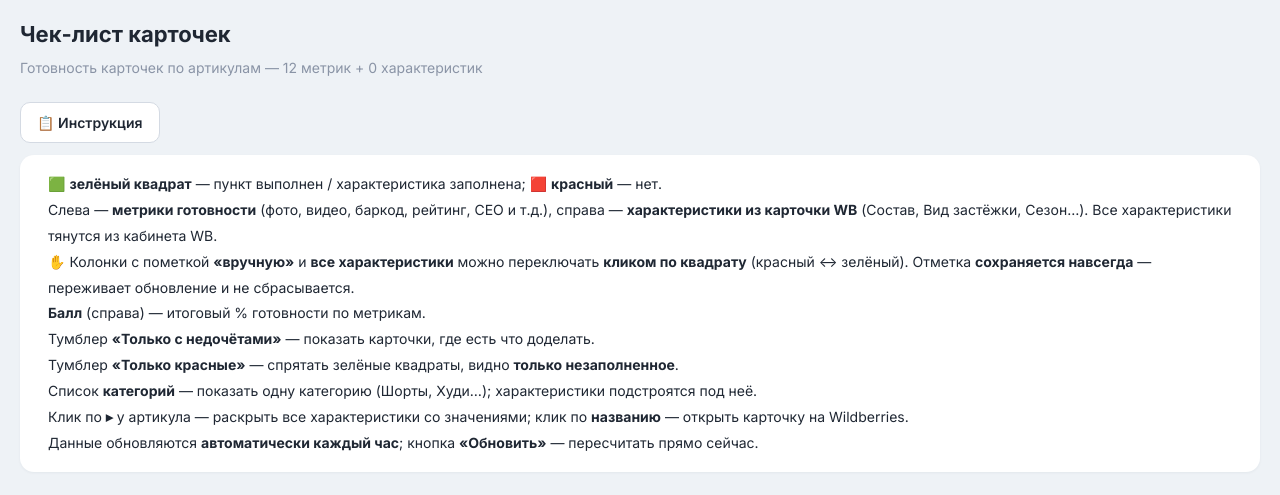
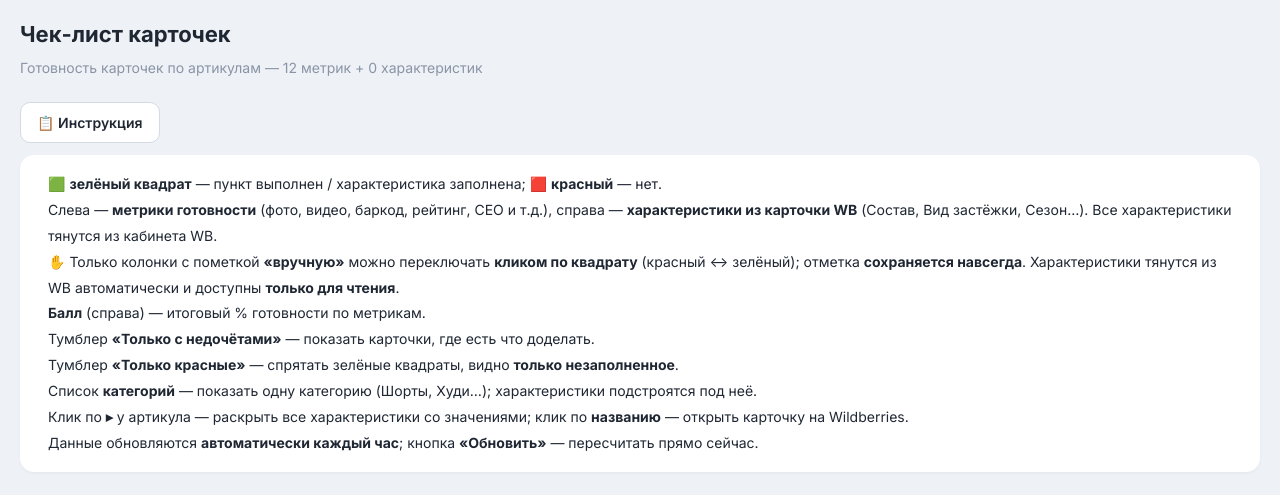
Before and after one commit to jotostreetwear-prog/joto-ctr-monitor, a Flask app: page /checklist in a window 1280 px wide, after a click on "📋 Инструкция". Shown: the top 495 px of the page. Run offline with Flask 3, Linux system fonts and the light colour scheme.

Commit message:
Чек-лист: характеристики только для чтения (#47)
* Чек-лист: авто-подсчёт фото с порогом 6 и показом числа

Метрика «Фото» теперь горит зелёным при ≥6 фото и красным при <6
(порог настраивается через CHECKLIST_PHOTO_MIN). В ячейке метрики
показывается фактическое количество фото в карточке.

Co-Authored-By: Claude Opus 4.8 <noreply@anthropic.com>
Claude-Session: https://claude.ai/code/session_01JoNtZ4v7rw3tR6bH1rZEkQ

* Чек-лист: вернул Фото/Видео/Фотоотзывы/Рич-контент в авто + показ числа фото

После мёржа main: 4 вытягиваемые из WB метрики снова авто (не вручную),
порог фото = PHOTO_MIN (6), в ячейке Фото показывается число.
Ручными остаются только Закреп.отзывы, Сертификаты, Блокировка акций.

Co-Authored-By: Claude Opus 4.8 <noreply@anthropic.com>
Claude-Session: https://claude.ai/code/session_01JoNtZ4v7rw3tR6bH1rZEkQ

* Чек-лист: характеристики только для чтения (без ручного переключения)

Характеристики (Описание, Пол, Сезон, Состав, Ставка НДС, Страна
производства и др.) тянутся из WB автоматически, поэтому клик-переключение
убрано — клетки отражают данные кабинета и не меняются вручную.

Co-Authored-By: Claude Opus 4.8 <noreply@anthropic.com>
Claude-Session: https://claude.ai/code/session_01JoNtZ4v7rw3tR6bH1rZEkQ

---------

Co-authored-by: Claude <noreply@anthropic.com>

```diff
--- a/templates/checklist.html
+++ b/templates/checklist.html
@@ -84,7 +84,7 @@
     <ul>
       <li>🟩 <b>зелёный квадрат</b> — пункт выполнен / характеристика заполнена; 🟥 <b>красный</b> — нет.</li>
       <li>Слева — <b>метрики готовности</b> (фото, видео, баркод, рейтинг, СЕО и т.д.), справа — <b>характеристики из карточки WB</b> (Состав, Вид застёжки, Сезон…). Все характеристики тянутся из кабинета WB.</li>
-      <li>✋ Колонки с пометкой <b>«вручную»</b> и <b>все характеристики</b> можно переключать <b>кликом по квадрату</b> (красный ↔ зелёный). Отметка <b>сохраняется навсегда</b> — переживает обновление и не сбрасывается.</li>
+      <li>✋ Только колонки с пометкой <b>«вручную»</b> можно переключать <b>кликом по квадрату</b> (красный ↔ зелёный); отметка <b>сохраняется навсегда</b>. Характеристики тянутся из WB автоматически и доступны <b>только для чтения</b>.</li>
       <li><b>Балл</b> (справа) — итоговый % готовности по метрикам.</li>
       <li>Тумблер <b>«Только с недочётами»</b> — показать карточки, где есть что доделать.</li>
       <li>Тумблер <b>«Только красные»</b> — спрятать зелёные квадраты, видно <b>только незаполненное</b>.</li>
@@ -240,8 +240,9 @@ function renderRows(){
     const charCells = CHARCOLS.map((name,i)=>{
       const c = map[name];
       const filled = !!(c && c.filled);
-      const t = name + (filled ? ': '+(c.value||'') : ': не заполнено') + ' (клик — переключить)';
-      return `<td class="${i===0?'sep':''}"><span class="sq click ${filled?'g':'r'}" onclick="toggleChar('${it.nm_id}',${i},${!filled})" title="${t}"></span></td>`;
+      // характеристики тянутся из WB автоматически и доступны только для чтения
+      const t = name + (filled ? ': '+(c.value||'') : ': не заполнено');
+      return `<td class="${i===0?'sep':''}"><span class="sq ${filled?'g':'r'}" title="${t}"></span></td>`;
     }).join('');
     return `<tr>${nameCell}${metricCells}${charCells}${scoreCell}</tr>
     <tr id="d-${n}" style="display:none"><td class="left" colspan="${cols}">${charsHtml(it)}</td></tr>`;
```
